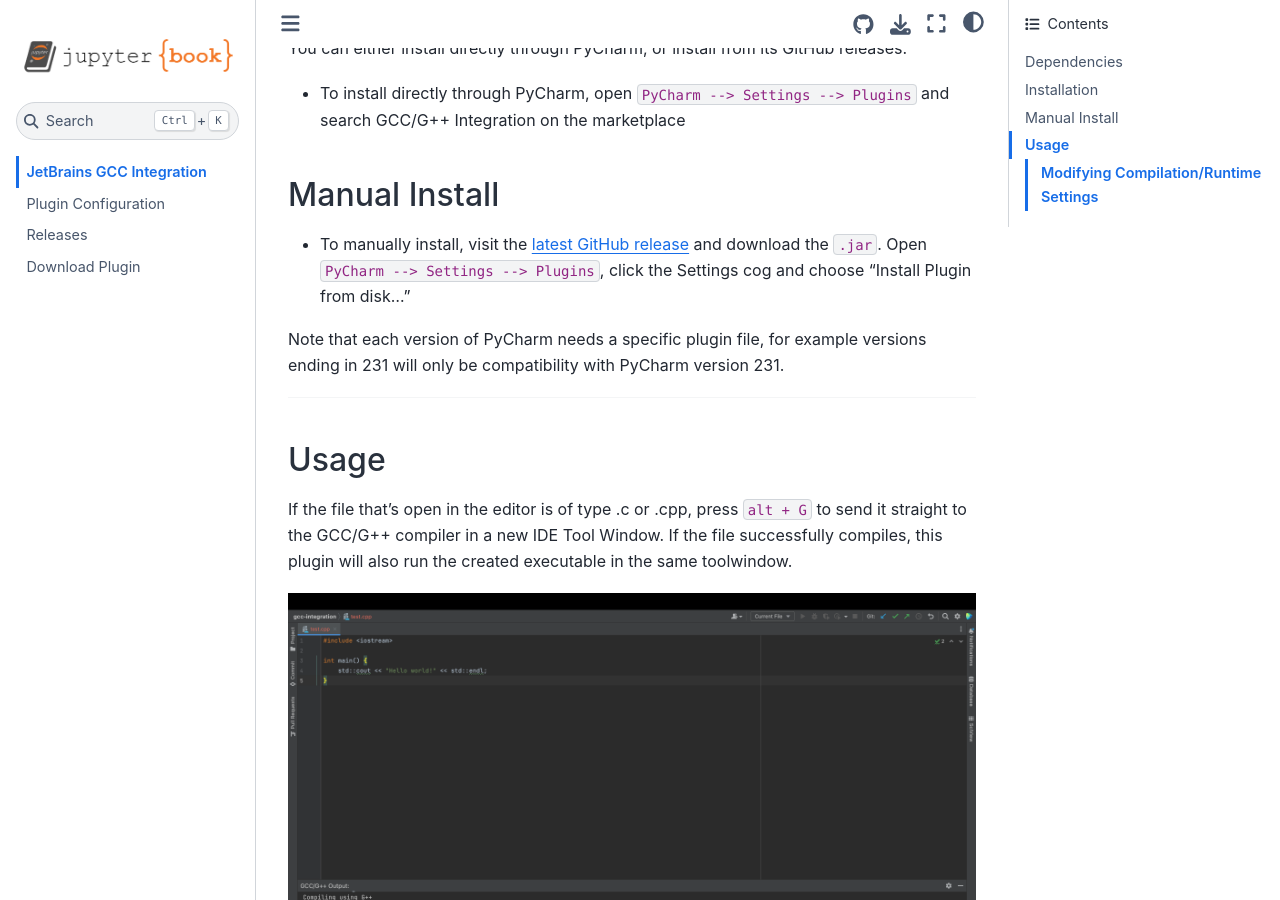
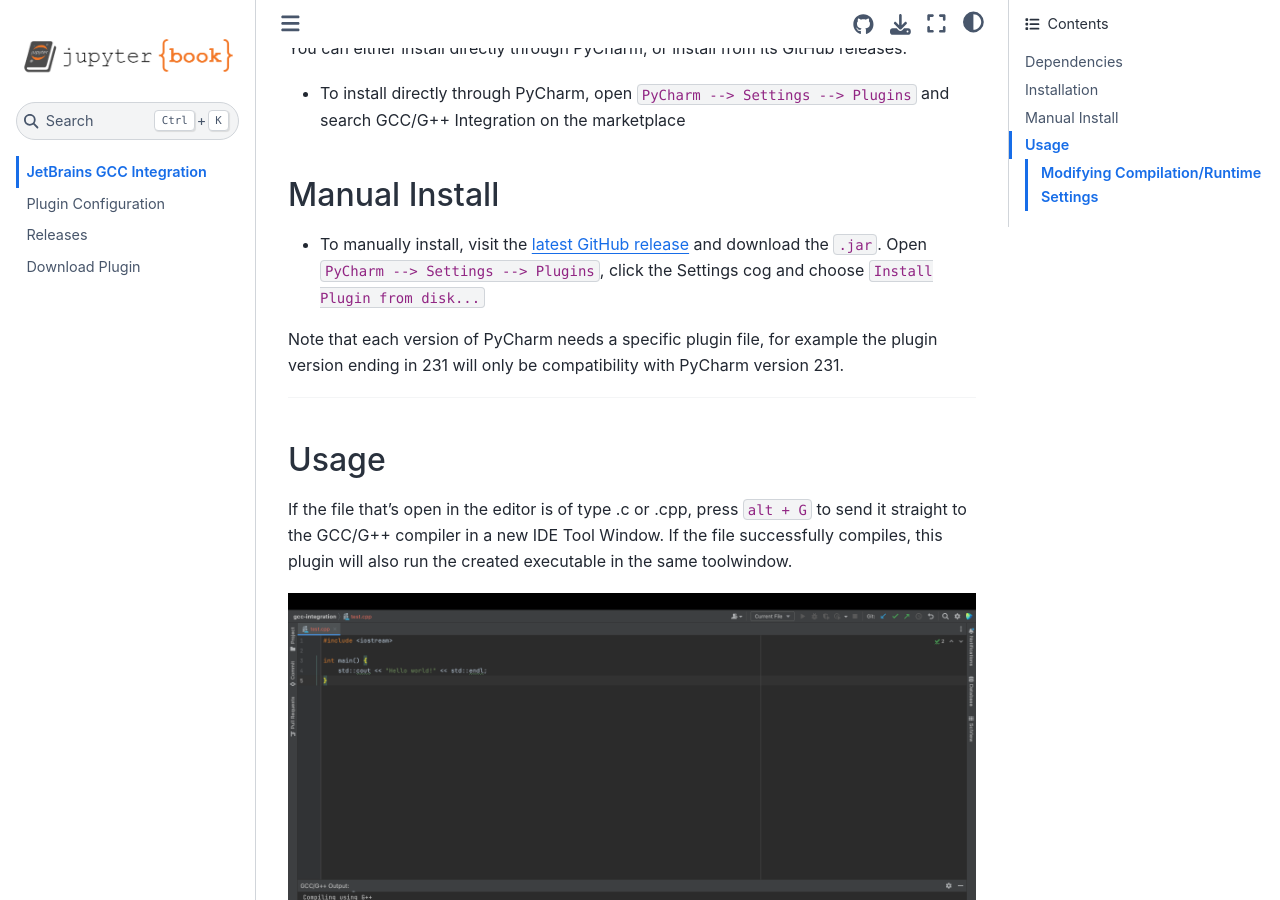
Before and after one commit to mike-fmh/GCC-Integration, a Jupyter Book: the page built from docs/index.md, in a window 1280 px wide and 900 px high, scrolled down 840 px. Built offline with Jupyter Book 1.0.4 settings and Sphinx 7.4.7 and the Sphinx Book theme 1.1.4, drawn with Linux system fonts in a browser that asks for light colours.

Commit message:
update docs

```diff
--- a/docs/index.md
+++ b/docs/index.md
@@ -31,9 +31,9 @@
 
 ## Manual Install
 
-- To manually install, visit the [latest GitHub release](https://github.com/mike-fmh/gcc-integration/releases) and download the `.jar`. Open `PyCharm --> Settings --> Plugins`, click the Settings cog and choose "Install Plugin from disk..."
+- To manually install, visit the [latest GitHub release](https://github.com/mike-fmh/gcc-integration/releases) and download the `.jar`. Open `PyCharm --> Settings --> Plugins`, click the Settings cog and choose `Install Plugin from disk...`
 
-Note that each version of PyCharm needs a specific plugin file, for example versions ending in 231 will only be compatibility with PyCharm version 231.
+Note that each version of PyCharm needs a specific plugin file, for example the plugin version ending in 231 will only be compatibility with PyCharm version 231.
 
 ----
 
```
Also changed, not shown: docs/config.md (+8 -5 lines), docs/download.md (+4 -2 lines).
